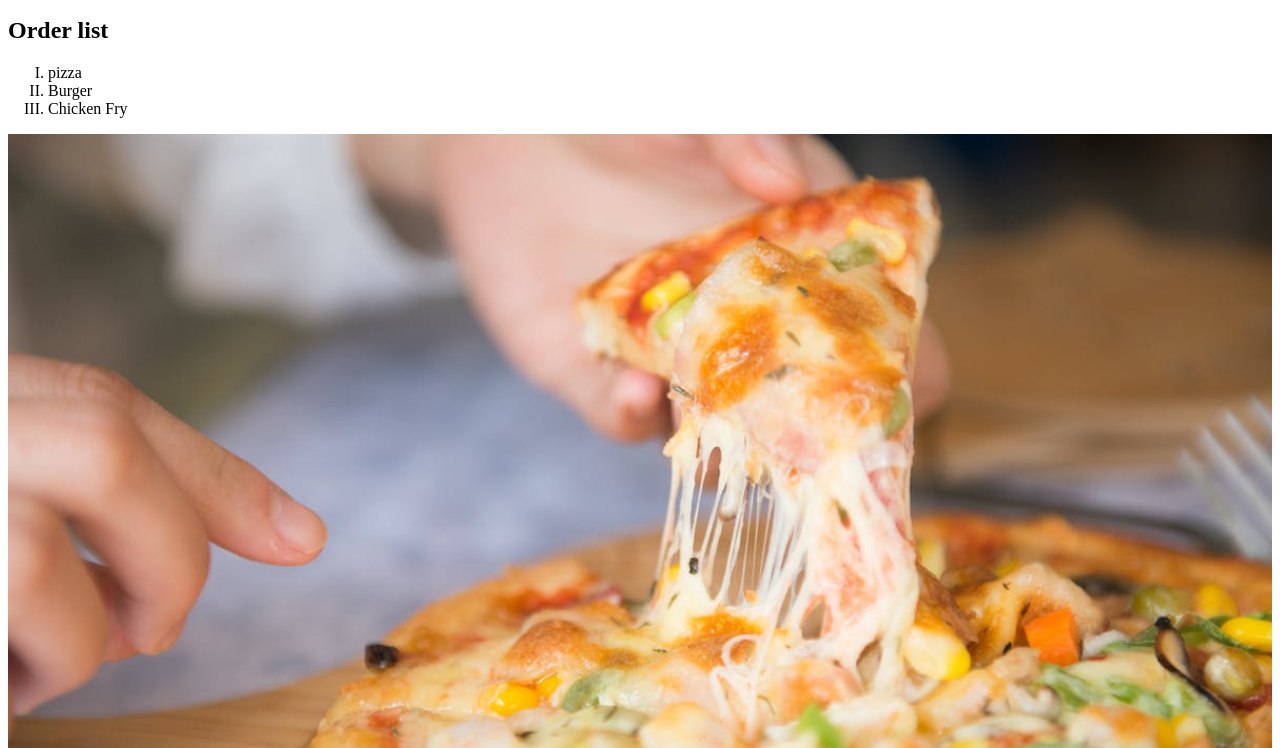
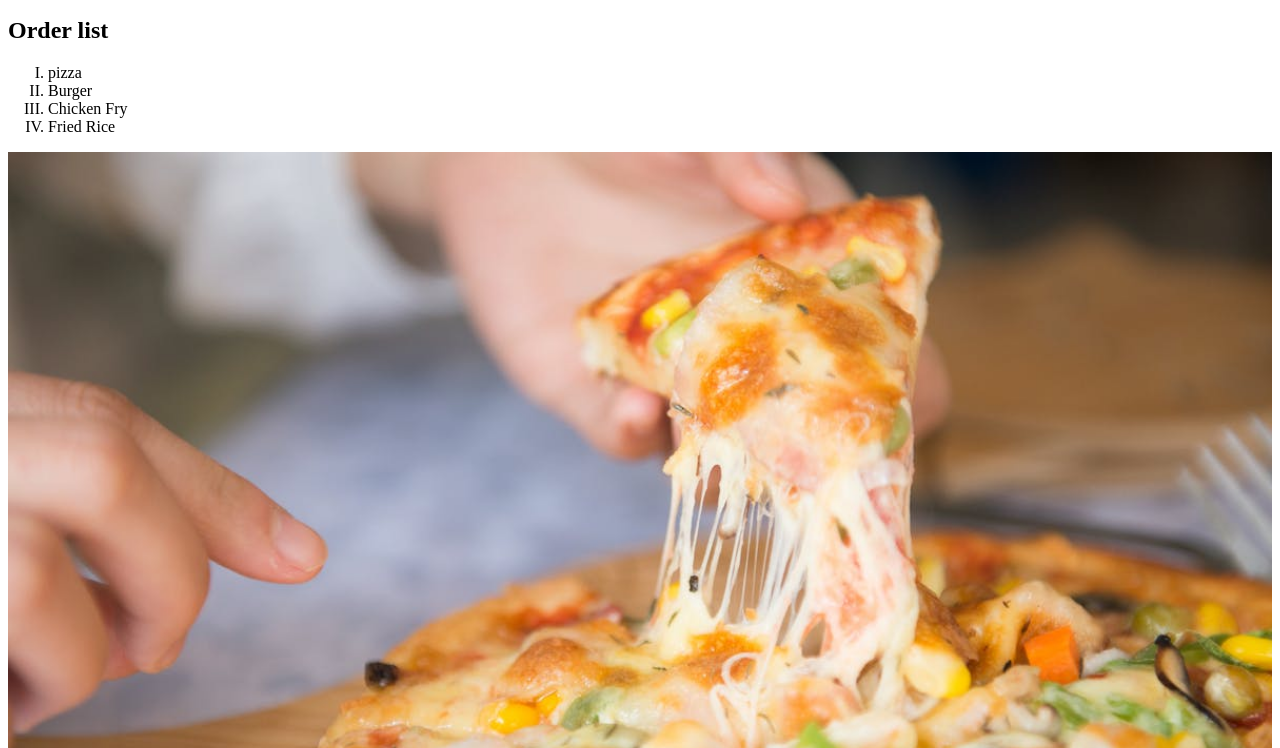
Before and after one commit to ihsanuddin637/HTML-practice-task, a plain HTML site: page index.html in a window 1280 px wide. Shown: the part 1265-2013 px from the top of the page. Drawn offline with Linux system fonts and the light colour scheme.

Commit message:
Second Commit

```diff
--- a/index.html
+++ b/index.html
@@ -37,6 +37,8 @@
             <li>pizza</li>
             <li>Burger</li>
             <li>Chicken Fry</li>
+            <li>Fried Rice</li>
+
         </ol>
         <img src="images/pexels-cats-coming-365459.jpg" alt="pizza">
         <iframe width="560" height="315" src="https://www.youtube.com/embed/r-T-YYY0DT8?si=KpaRqYTL98MnHif1" title="YouTube video player" frameborder="0" allow="accelerometer; autoplay; clipboard-write; encrypted-media; gyroscope; picture-in-picture; web-share" allowfullscreen></iframe>
```
